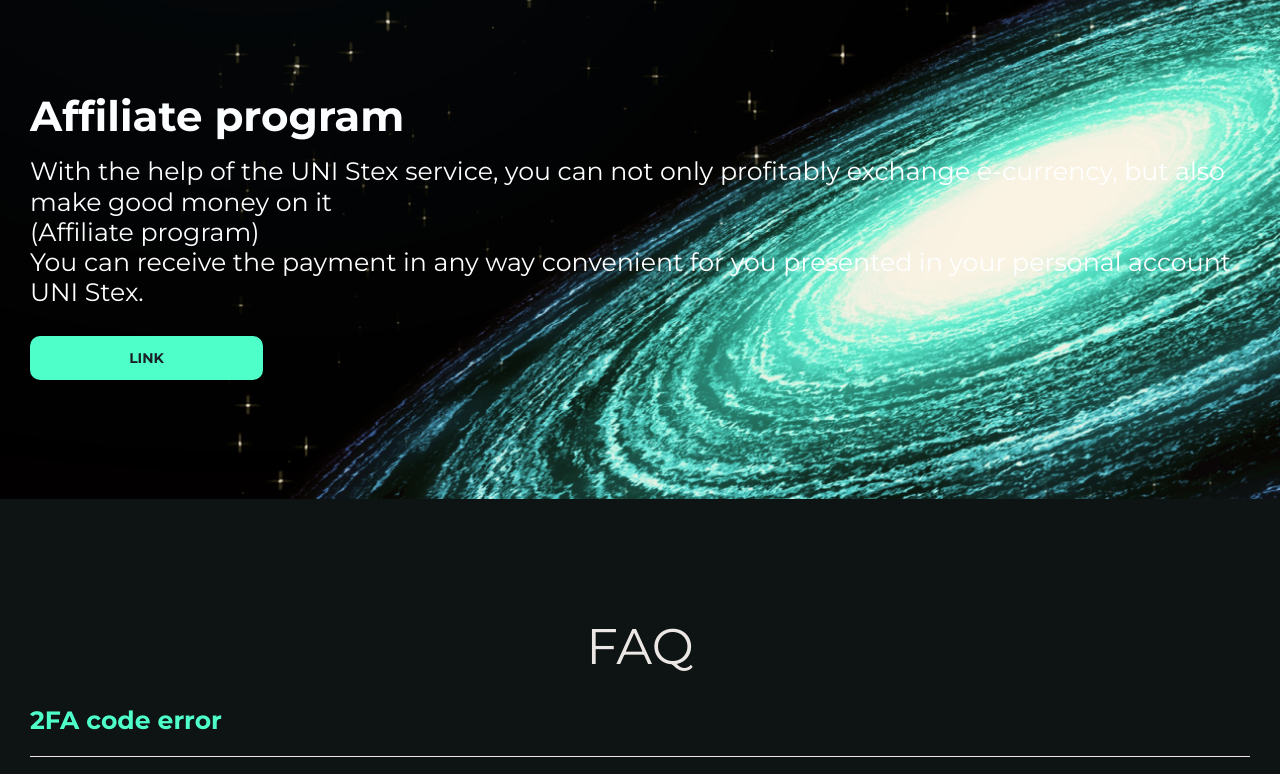
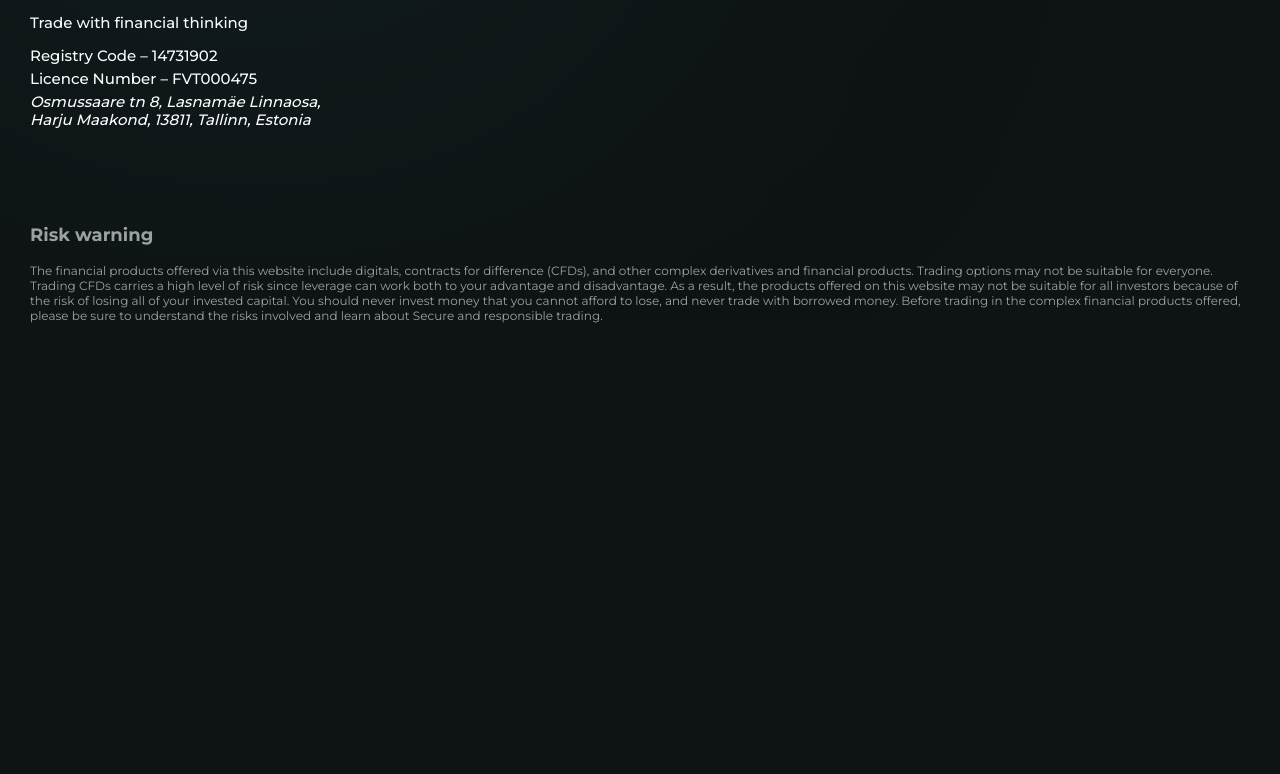
Before and after one commit to srcHan-u/pf_uni-stex, a website built with webpack: page src/index.html in a window 1280 px wide. Shown: the part 5661-6435 px from the top of the page. After the commit the page ends 5984 px from the top, so only its background shows below. Built offline with nearby package versions, Linux system fonts and the light colour scheme; files whose address does not match are found by name; what vanilla-lazyload would draw is missing.

Commit message:
refactoring: changed section-8
made a adaptive backgorund image

```diff
--- a/src/index.html
+++ b/src/index.html
@@ -379,7 +379,7 @@
             </div>
           </div>
         </div>
-        <div class="page__section-8 section-8">
+        <!-- <div class="page__section-8 section-8">
           <div class="section-8__container">
             <div class="section-8__content">
               <h3 class="section-8__heading">Affiliate program</h3>
@@ -396,8 +396,8 @@
               </button>
             </div>
           </div>
-        </div>
-        <section class="page__faq faq">
+        </div> -->
+        <!-- <section class="page__faq faq">
           <div class="faq__container">
             <div class="faq__body">
               <h2 class="faq__heading">FAQ</h2>
@@ -495,7 +495,7 @@
               </div>
             </div>
           </div>
-        </section>
+        </section> -->
       </main>
       @@include('html/_footer.htm',{})
     </div>
--- a/src/scss/home.scss
+++ b/src/scss/home.scss
@@ -595,12 +595,11 @@
         @include adaptiveValue("padding-top", 136, 159);
         @include adaptiveValue("padding-bottom", 100, 303);
         background-image: url("@img/home/section-8_bg.png");
-        background-position: right center;
+        background-position: right bottom;
         background-size: contain;
         background-repeat: no-repeat;
         background-color: #020001;
         @media (max-width: $tablet) {
-            background-position: center bottom;
             background-size: 700px;
         }
         @media (max-width: $mobileSmall) {
```
